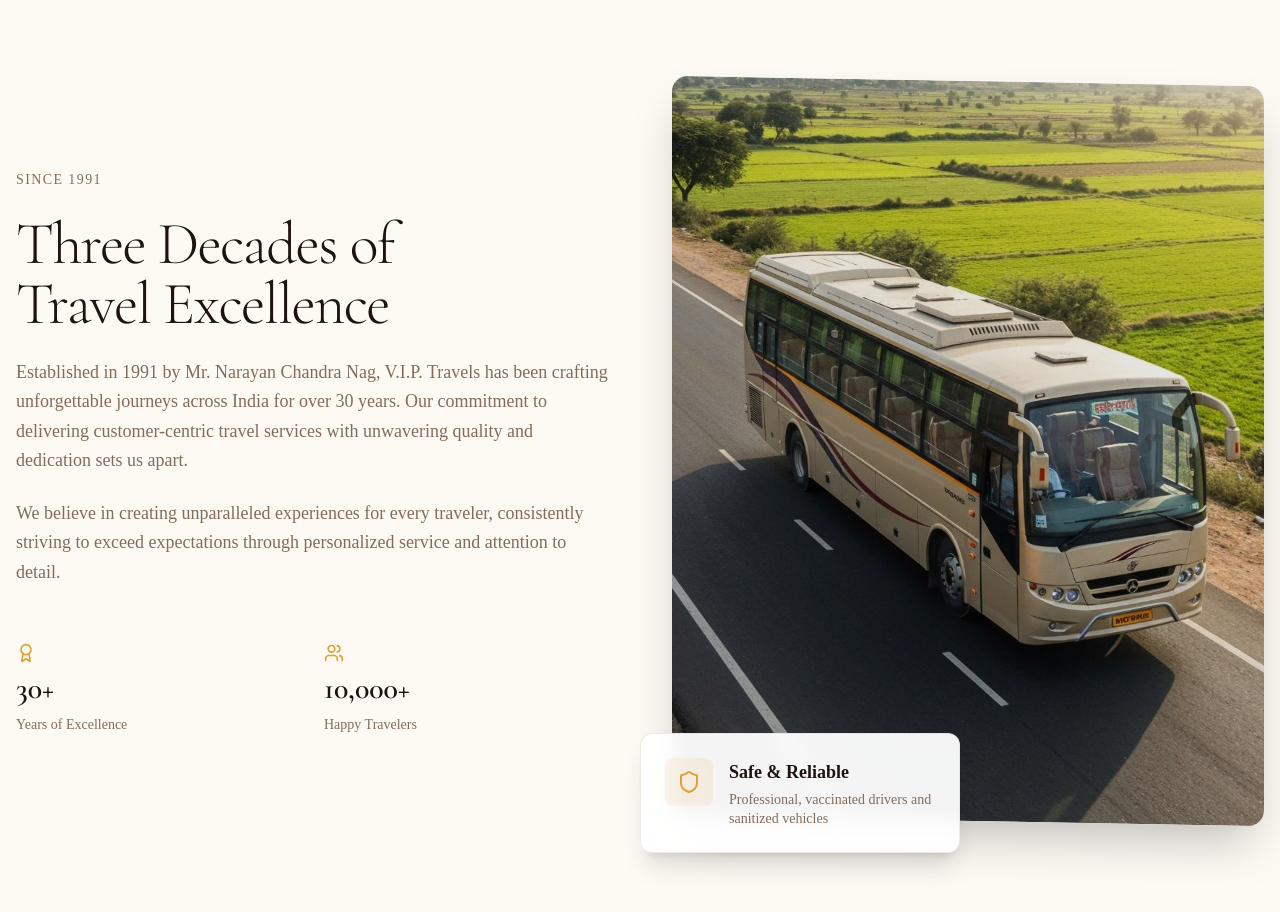
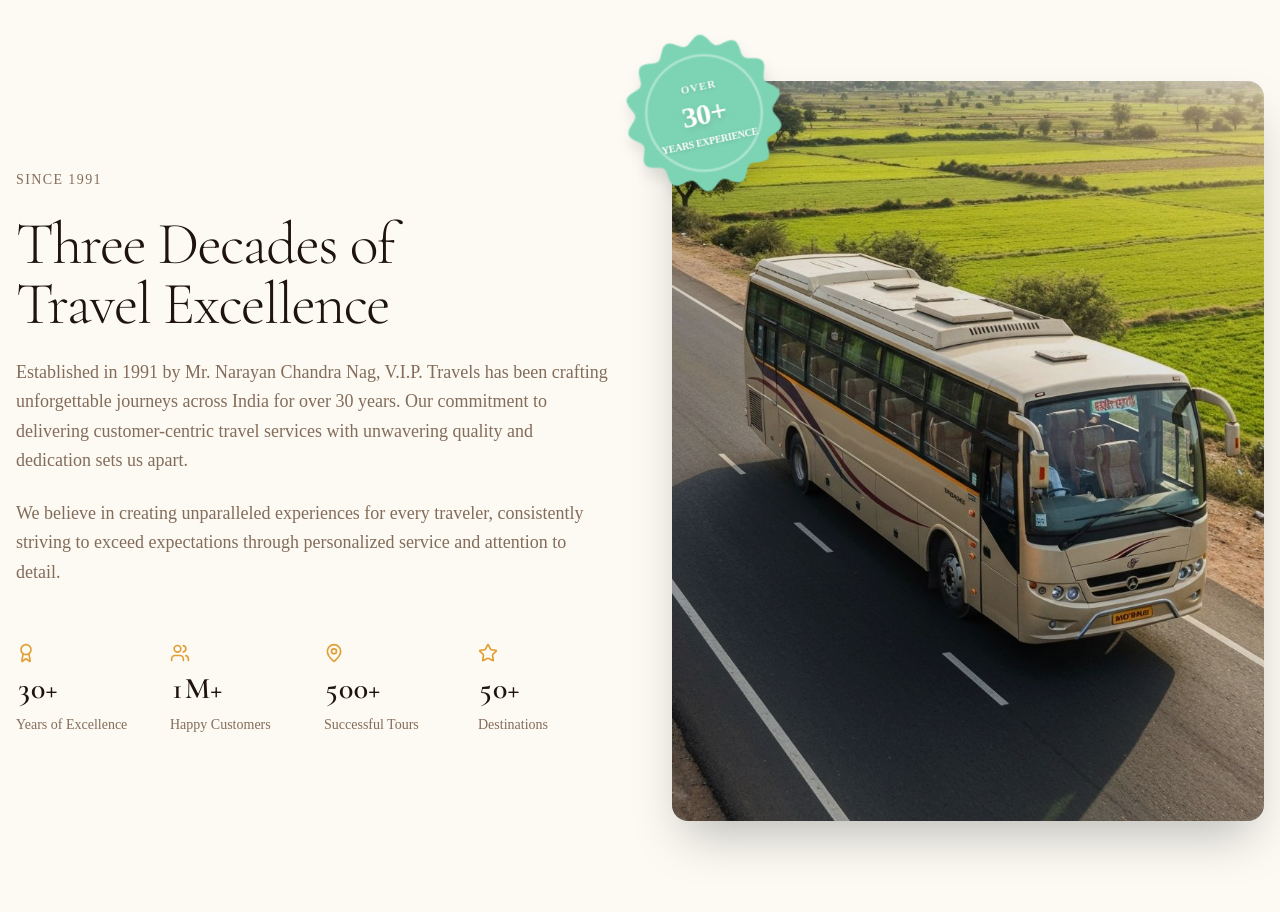
Before and after one commit to Udipta18/v0-vip-travels-website, a Next.js app: page / in a window 1280 px wide. Shown: the part 980-1892 px from the top of the page. Built offline with nearby package versions, Linux system fonts and the light colour scheme.

Commit message:
feat: introduce animated counters, a rotating stats card, and a rotating badge to the about section, along with new CSS animations.

```diff
--- a/app/globals.css
+++ b/app/globals.css
@@ -253,4 +253,36 @@
       transform: translateY(0);
     }
   }
+
+  /* Slow spin animation for rotating badge */
+  .animate-spin-slow {
+    animation: spin 20s linear infinite;
+  }
+
+  @keyframes spin {
+    from {
+      transform: rotate(0deg);
+    }
+
+    to {
+      transform: rotate(360deg);
+    }
+  }
+
+  /* Slow pulse animation */
+  .animate-pulse-slow {
+    animation: pulse-slow 3s ease-in-out infinite;
+  }
+
+  @keyframes pulse-slow {
+
+    0%,
+    100% {
+      transform: scale(1);
+    }
+
+    50% {
+      transform: scale(1.05);
+    }
+  }
 }
--- a/components/about.tsx
+++ b/components/about.tsx
@@ -1,5 +1,303 @@
+"use client"
+
 import Image from "next/image"
-import { Award, Shield, Users } from "lucide-react"
+import { Award, Shield, Users, MapPin, Star } from "lucide-react"
+import { useState, useEffect, useRef } from "react"
+
+// Animated Counter Component
+function AnimatedCounter({
+  end,
+  duration = 2000,
+  suffix = "",
+  prefix = ""
+}: {
+  end: number
+  duration?: number
+  suffix?: string
+  prefix?: string
+}) {
+  const [count, setCount] = useState(0)
+  const [isVisible, setIsVisible] = useState(false)
+  const counterRef = useRef<HTMLSpanElement>(null)
+
+  useEffect(() => {
+    const observer = new IntersectionObserver(
+      ([entry]) => {
+        if (entry.isIntersecting && !isVisible) {
+          setIsVisible(true)
+        }
+      },
+      { threshold: 0.1 }
+    )
+
+    if (counterRef.current) {
+      observer.observe(counterRef.current)
+    }
+
+    return () => observer.disconnect()
+  }, [isVisible])
+
+  useEffect(() => {
+    if (!isVisible) return
+
+    let startTime: number
+    let animationFrame: number
+
+    const animate = (currentTime: number) => {
+      if (!startTime) startTime = currentTime
+      const progress = Math.min((currentTime - startTime) / duration, 1)
+
+      // Easing function for smooth animation
+      const easeOutQuart = 1 - Math.pow(1 - progress, 4)
+      const currentCount = Math.floor(easeOutQuart * end)
+
+      setCount(currentCount)
+
+      if (progress < 1) {
+        animationFrame = requestAnimationFrame(animate)
+      } else {
+        setCount(end)
+      }
+    }
+
+    animationFrame = requestAnimationFrame(animate)
+
+    return () => cancelAnimationFrame(animationFrame)
+  }, [isVisible, end, duration])
+
+  const formatNumber = (num: number) => {
+    if (num >= 1000000) {
+      return (num / 1000000).toFixed(num % 1000000 === 0 ? 0 : 1) + "M"
+    }
+    if (num >= 1000) {
+      return num.toLocaleString()
+    }
+    return num.toString()
+  }
+
+  return (
+    <span ref={counterRef} className="tabular-nums">
+      {prefix}{formatNumber(count)}{suffix}
+    </span>
+  )
+}
+
+// Stats data for rotating card
+const rotatingStats = [
+  {
+    icon: Users,
+    title: "1M+ Happy Customers",
+    description: "Trusted by millions of travelers across India"
+  },
+  {
+    icon: MapPin,
+    title: "500+ Successful Tours",
+    description: "Memorable journeys to stunning destinations"
+  },
+  {
+    icon: Award,
+    title: "30+ Years of Excellence",
+    description: "Three decades of premium travel services"
+  },
+  {
+    icon: Shield,
+    title: "Safe & Reliable",
+    description: "Professional, vaccinated drivers and sanitized vehicles"
+  },
+  {
+    icon: Star,
+    title: "50+ Destinations",
+    description: "Explore India's most beautiful locations"
+  }
+]
+
+// Rotating Stats Card Component
+function RotatingStatsCard() {
+  const [currentIndex, setCurrentIndex] = useState(0)
+  const [isAnimating, setIsAnimating] = useState(false)
+
+  useEffect(() => {
+    const interval = setInterval(() => {
+      setIsAnimating(true)
+      setTimeout(() => {
+        setCurrentIndex((prev) => (prev + 1) % rotatingStats.length)
+        setIsAnimating(false)
+      }, 300)
+    }, 3000)
+
+    return () => clearInterval(interval)
+  }, [])
+
+  const currentStat = rotatingStats[currentIndex]
+  const IconComponent = currentStat.icon
+
+  return (
+    <div className="absolute -bottom-8 -left-8 bg-card/95 backdrop-blur-sm p-6 rounded-xl shadow-xl border border-border/50 max-w-xs transition-all duration-500 ease-out translate-y-0 hover:-translate-y-2 hover:shadow-2xl z-10">
+      <div className={`flex items-start gap-4 transition-all duration-300 ${isAnimating ? 'opacity-0 translate-y-2' : 'opacity-100 translate-y-0'}`}>
+        <div className="p-3 bg-primary/10 rounded-lg transition-colors duration-300">
+          <IconComponent className="w-6 h-6 text-primary" />
+        </div>
+        <div>
+          <p className="font-semibold text-foreground mb-1 text-lg">{currentStat.title}</p>
+          <p className="text-sm text-muted-foreground leading-snug">
+            {currentStat.description}
+          </p>
+        </div>
+      </div>
+      {/* Progress indicator dots */}
+      <div className="flex gap-1.5 mt-4 justify-center">
+        {rotatingStats.map((_, index) => (
+          <button
+            key={index}
+            onClick={() => {
+              setIsAnimating(true)
+              setTimeout(() => {
+                setCurrentIndex(index)
+                setIsAnimating(false)
+              }, 300)
+            }}
+            className={`w-2 h-2 rounded-full transition-all duration-300 ${index === currentIndex
+              ? 'bg-primary w-6'
+              : 'bg-muted-foreground/30 hover:bg-muted-foreground/50'
+              }`}
+            aria-label={`View stat ${index + 1}`}
+          />
+        ))}
+      </div>
+    </div>
+  )
+}
+
+// Badge stats data with light, vibrant colors
+const badgeStats = [
+  {
+    label: "OVER",
+    value: "1M+",
+    subtext: "HAPPY CUSTOMERS",
+    colors: { start: "#FFB8A8", mid: "#FF9B8A", end: "#FF7F6E" } // Light Coral/Peach
+  },
+  {
+    label: "OVER",
+    value: "500+",
+    subtext: "SUCCESSFUL TOURS",
+    colors: { start: "#87CEEB", mid: "#6BB8DA", end: "#5AADCF" } // Soft Sky Blue
+  },
+  {
+    label: "OVER",
+    value: "30+",
+    subtext: "YEARS EXPERIENCE",
+    colors: { start: "#98E4C9", mid: "#7DD4B5", end: "#5FC4A1" } // Mint Green
+  },
+  {
+    label: "OVER",
+    value: "50+",
+    subtext: "DESTINATIONS",
+    colors: { start: "#DDA0DD", mid: "#DA8FDA", end: "#D77ED7" } // Soft Lavender/Plum
+  },
+]
+
+// Rotating Badge Component (Scalloped Seal Style)
+function RotatingBadge() {
+  const [currentIndex, setCurrentIndex] = useState(0)
+  const [isAnimating, setIsAnimating] = useState(false)
+  const [mounted, setMounted] = useState(false)
+
+  // Generate Scalloped Seal Path (Smooth Wave)
+  const generateSealPath = () => {
+    const points = []
+    const center = 50
+    const baseRadius = 46
+    const amplitude = 3 // Height of the wave
+    const lobes = 14 // Reduced for a more refined look
+
+    for (let i = 0; i <= 360; i += 1) {
+      const angle = (i * Math.PI) / 180
+      // Standard smooth cosine wave for gentle rounded edges
+      const r = baseRadius + amplitude * Math.cos(lobes * angle)
+
+      const x = center + r * Math.cos(angle)
+      const y = center + r * Math.sin(angle)
+      points.push(`${i === 0 ? 'M' : 'L'} ${x} ${y}`)
+    }
+    return points.join(' ') + ' Z'
+  }
+
+  const sealPath = generateSealPath()
+
+  useEffect(() => {
+    setMounted(true)
+    const interval = setInterval(() => {
+      setIsAnimating(true)
+      setTimeout(() => {
+        setCurrentIndex((prev) => (prev + 1) % badgeStats.length)
+        setIsAnimating(false)
+      }, 300)
+    }, 3000)
+
+    return () => clearInterval(interval)
+  }, [])
+
+  const currentStat = badgeStats[currentIndex]
+
+  // Don't render until mounted to prevent hydration mismatch
+  if (!mounted) {
+    return null
+  }
+
+  return (
+    <div className="absolute -top-4 -right-4 lg:right-auto lg:-left-12 lg:-top-12 z-20 rotate-[-12deg]">
+      <div className="relative w-28 h-28 md:w-40 md:h-40 filter drop-shadow-xl">
+        <svg
+          viewBox="0 0 100 100"
+          className="w-full h-full animate-spin-slow"
+          style={{ animationDuration: '20s' }}
+        >
+          {/* Main Scalloped Seal Body */}
+          <path
+            d={sealPath}
+            className="transition-all duration-500 ease-in-out"
+            style={{ fill: currentStat.colors.mid }}
+          />
+
+          {/* Inner Ring with Gap */}
+          <circle
+            cx="50"
+            cy="50"
+            r="36"
+            fill="none"
+            stroke="white"
+            strokeWidth="1.5"
+            opacity="0.4"
+          />
+        </svg>
+
+        {/* Content Container */}
+        <div
+          className={`absolute inset-0 flex flex-col items-center justify-center text-white transition-all duration-300 ${isAnimating ? 'opacity-50 scale-90' : 'opacity-100 scale-100'
+            }`}
+        >
+          {/* "OVER" Label */}
+          <span className="text-[8px] md:text-[11px] font-bold tracking-widest uppercase mb-0.5 opacity-90 drop-shadow-sm">
+            {currentStat.label}
+          </span>
+
+          {/* Value + Star */}
+          <div className="flex items-center justify-center gap-1.5 leading-none">
+            <span className="text-xl md:text-3xl font-black tracking-tight drop-shadow-md">
+              {currentStat.value}
+            </span>
+            {/* <Star className="w-3.5 h-3.5 md:w-5 md:h-5 fill-white text-white drop-shadow-sm" /> */}
+          </div>
+
+          {/* Subtext */}
+          <span className="text-[7px] md:text-[10px] font-black uppercase tracking-tight mt-1 opacity-100 max-w-[90%] text-center leading-tight drop-shadow-sm">
+            {currentStat.subtext}
+          </span>
+        </div>
+      </div>
+    </div>
+  )
+}
 
 export function About() {
   return (
@@ -24,50 +322,63 @@ export function About() {
               expectations through personalized service and attention to detail.
             </p>
 
-            {/* Stats */}
-            <div className="grid grid-cols-2 gap-6 pt-8">
-              <div className="space-y-2">
+            {/* Animated Stats */}
+            <div className="grid grid-cols-2 md:grid-cols-4 gap-6 pt-8">
+              <div className="space-y-2 group">
                 <div className="flex items-center gap-2 text-primary">
-                  <Award className="w-5 h-5" />
+                  <Award className="w-5 h-5 transition-transform duration-300 group-hover:scale-110" />
                 </div>
-                <p className="font-serif text-3xl font-semibold text-foreground">30+</p>
+                <p className="font-serif text-3xl font-semibold text-foreground">
+                  <AnimatedCounter end={30} suffix="+" duration={1500} />
+                </p>
                 <p className="text-sm text-muted-foreground">Years of Excellence</p>
               </div>
-              <div className="space-y-2">
+              <div className="space-y-2 group">
                 <div className="flex items-center gap-2 text-primary">
-                  <Users className="w-5 h-5" />
+                  <Users className="w-5 h-5 transition-transform duration-300 group-hover:scale-110" />
                 </div>
-                <p className="font-serif text-3xl font-semibold text-foreground">10,000+</p>
-                <p className="text-sm text-muted-foreground">Happy Travelers</p>
+                <p className="font-serif text-3xl font-semibold text-foreground">
+                  <AnimatedCounter end={1000000} suffix="+" duration={2500} />
+                </p>
+                <p className="text-sm text-muted-foreground">Happy Customers</p>
+              </div>
+              <div className="space-y-2 group">
+                <div className="flex items-center gap-2 text-primary">
+                  <MapPin className="w-5 h-5 transition-transform duration-300 group-hover:scale-110" />
+                </div>
+                <p className="font-serif text-3xl font-semibold text-foreground">
+                  <AnimatedCounter end={500} suffix="+" duration={2000} />
+                </p>
+                <p className="text-sm text-muted-foreground">Successful Tours</p>
+              </div>
+              <div className="space-y-2 group">
+                <div className="flex items-center gap-2 text-primary">
+                  <Star className="w-5 h-5 transition-transform duration-300 group-hover:scale-110" />
+                </div>
+                <p className="font-serif text-3xl font-semibold text-foreground">
+                  <AnimatedCounter end={50} suffix="+" duration={1800} />
+                </p>
+                <p className="text-sm text-muted-foreground">Destinations</p>
               </div>
             </div>
           </div>
 
           {/* Image */}
-          <div className="relative group perspective-1000">
-            <div className="aspect-[4/5] rounded-2xl overflow-hidden shadow-2xl skew-y-1 transition-all duration-700 ease-out group-hover:skew-y-0 group-hover:shadow-3xl bg-neutral-100">
+          <div className="relative perspective-1000">
+            <div className="aspect-[4/5] rounded-2xl overflow-visible shadow-2xl bg-neutral-100 relative">
+              {/* Rotating Stats Badge - Top Left Edge */}
+              <RotatingBadge />
+
               <Image
                 src="/luxury-tour-bus-on-indian-highway--professional-tr.jpg"
                 alt="V.I.P. Travels luxury bus"
                 fill
-                className="object-cover transition-transform duration-700 ease-in-out group-hover:scale-110"
+                className="object-cover rounded-2xl"
               />
-              <div className="absolute inset-0 bg-black/10 transition-opacity duration-300 group-hover:opacity-0" />
+              <div className="absolute inset-0 bg-black/10 rounded-2xl" />
             </div>
-            {/* Floating Card */}
-            <div className="absolute -bottom-8 -left-8 bg-card/95 backdrop-blur-sm p-6 rounded-xl shadow-xl border border-border/50 max-w-xs transition-all duration-500 ease-out translate-y-0 hover:-translate-y-2 hover:shadow-2xl z-10">
-              <div className="flex items-start gap-4">
-                <div className="p-3 bg-primary/10 rounded-lg group-hover:bg-primary/20 transition-colors duration-300">
-                  <Shield className="w-6 h-6 text-primary" />
-                </div>
-                <div>
-                  <p className="font-semibold text-foreground mb-1 text-lg">Safe & Reliable</p>
-                  <p className="text-sm text-muted-foreground leading-snug">
-                    Professional, vaccinated drivers and sanitized vehicles
-                  </p>
-                </div>
-              </div>
-            </div>
+            {/* Floating Card - Dynamic Rotating Stats */}
+            {/* <RotatingStatsCard /> */}
           </div>
         </div>
       </div>
```
